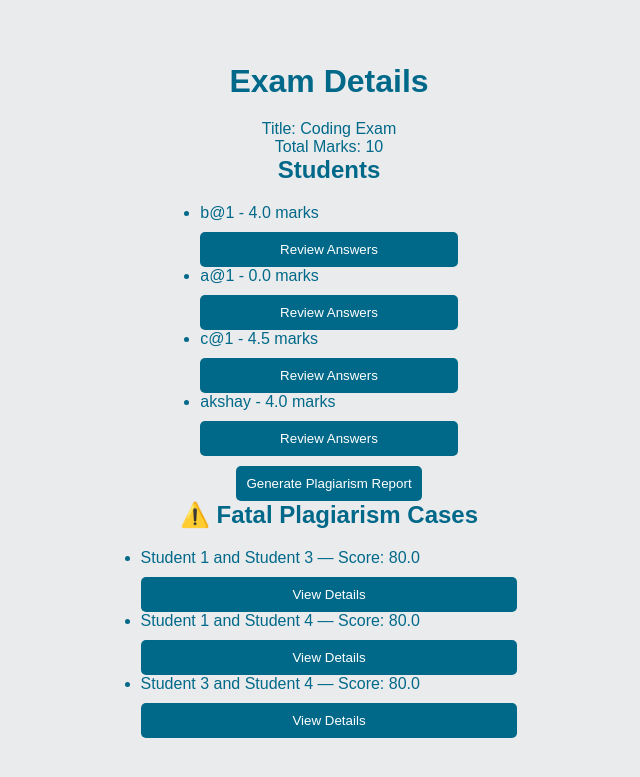
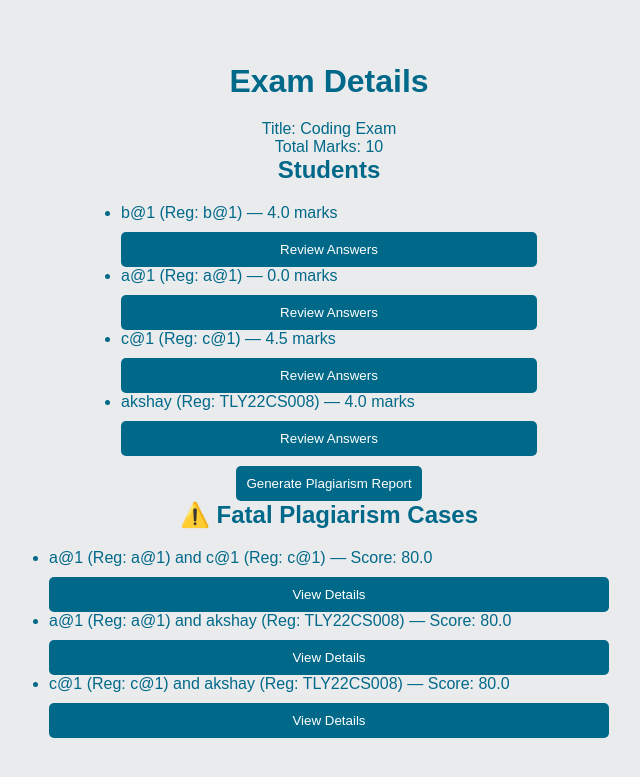
Before and after one commit to ArchBase/ExamPRO, a Flask app: page /exam_details/1 in a window 1280 px wide. Shown: the top 777 px of the page, without its empty margins (311-951 px from the left). Run offline with Flask 3, Linux system fonts and the light colour scheme; a user stored in the database is signed in; data comes from the database, SQL or seed files in the repository; both versions use the stored data as it was after the commit.

Commit message:
show reg no

```diff
--- a/app.py
+++ b/app.py
@@ -554,7 +554,7 @@ def exam_details(exam_id):
 
         # Fetch students who attended
         cursor.execute("""
-            SELECT Student.username, Attended.earned_total, Student.id
+            SELECT Student.username, Student.reg_no, Attended.earned_total, Student.id
             FROM Attended
             JOIN Student ON Attended.student_id = Student.id
             WHERE Attended.exam_id = ?
@@ -564,16 +564,37 @@ def exam_details(exam_id):
     # Fetch high plagiarism cases
     with sqlite3.connect('database.db') as conn:
         cursor = conn.cursor()
-        cursor.execute('''SELECT * FROM PlagiarismReport
-                          WHERE exam_id=? AND similarity_score >= 75''', (exam_id,))
+        cursor.execute('''
+            SELECT
+                PlagiarismReport.id,
+                PlagiarismReport.similarity_score,
+
+                s1.id, s1.username, s1.reg_no,
+                s2.id, s2.username, s2.reg_no
+
+            FROM PlagiarismReport
+            JOIN Student s1 ON PlagiarismReport.student1_id = s1.id
+            JOIN Student s2 ON PlagiarismReport.student2_id = s2.id
+            WHERE PlagiarismReport.exam_id = ? AND PlagiarismReport.similarity_score >= 75
+        ''', (exam_id,))
         rows = cursor.fetchall()
+
 
         fatal_cases = [{
             'id': row[0],
-            'student1_id': row[3],
-            'student2_id': row[4],
-            'similarity_score': row[5]
+            'similarity_score': row[1],
+            'student1': {
+                'id': row[2],
+                'username': row[3],
+                'reg_no': row[4],
+            },
+            'student2': {
+                'id': row[5],
+                'username': row[6],
+                'reg_no': row[7],
+            }
         } for row in rows]
+
 
     return render_template("exam_details.html", exam=exam, students=students, fatal_cases=fatal_cases)
 
@@ -661,29 +682,49 @@ def generate_plagiarism(exam_id):
 def view_plagiarism_detail(report_id):
     with sqlite3.connect('database.db') as conn:
         cursor = conn.cursor()
+
+        # Get plagiarism report row
         cursor.execute("SELECT * FROM PlagiarismReport WHERE id=?", (report_id,))
         row = cursor.fetchone()
+        exam_id, question_id, student1_id, student2_id = row[1], row[2], row[3], row[4]
 
-        # Also fetch the question
-        cursor.execute("SELECT question_text, answer_key FROM Question WHERE id=?", (row[2],))
+        # Get question and answer key
+        cursor.execute("SELECT question_text, answer_key FROM Question WHERE id=?", (question_id,))
         question_row = cursor.fetchone()
 
+        # Get student 1 details
+        cursor.execute("SELECT username, reg_no FROM Student WHERE id=?", (student1_id,))
+        s1 = cursor.fetchone()
+
+        # Get student 2 details
+        cursor.execute("SELECT username, reg_no FROM Student WHERE id=?", (student2_id,))
+        s2 = cursor.fetchone()
+
+        # Get both answers
+        cursor.execute("SELECT answer_text FROM Answer WHERE question_id=? AND student_id=?", (question_id, student1_id))
+        answer1 = cursor.fetchone()
+        cursor.execute("SELECT answer_text FROM Answer WHERE question_id=? AND student_id=?", (question_id, student2_id))
+        answer2 = cursor.fetchone()
+
         detail = {
-            'student1_id': row[3],
-            'student2_id': row[4],
+            'student1': {
+                'username': s1[0],
+                'reg_no': s1[1],
+                'answer': answer1[0] if answer1 else "No answer found"
+            },
+            'student2': {
+                'username': s2[0],
+                'reg_no': s2[1],
+                'answer': answer2[0] if answer2 else "No answer found"
+            },
             'similarity_score': row[5],
             'reasoning': row[6],
             'question': question_row[0],
             'answer_key': question_row[1]
         }
 
-        # Get both answers
-        cursor.execute("SELECT answer_text FROM Answer WHERE question_id=? AND student_id=?", (row[2], row[3]))
-        detail['answer1'] = cursor.fetchone()[0]
-        cursor.execute("SELECT answer_text FROM Answer WHERE question_id=? AND student_id=?", (row[2], row[4]))
-        detail['answer2'] = cursor.fetchone()[0]
+    return render_template("plagiarism_detail.html", detail=detail)
 
-    return render_template("plagiarism_detail.html", detail=detail)
 
 
 @app.route('/get_exam_status/<int:exam_id>')
--- a/templates/exam_details.html
+++ b/templates/exam_details.html
@@ -15,8 +15,8 @@
     <ul>
         {% for student in students %}
             <li>
-                {{ student[0] }} - {{ student[1] }} marks
-                <a href="{{ url_for('review_answers', exam_id=exam[0], student_id=student[2]) }}">
+                {{ student[0] }} (Reg: {{ student[1] }}) — {{ student[2] }} marks
+                <a href="{{ url_for('review_answers', exam_id=exam[0], student_id=student[3]) }}">
                     <button>Review Answers</button>
                 </a>
             </li>
@@ -33,9 +33,11 @@
     <ul>
     {% for case in fatal_cases %}
         <li>
-            Student {{ case['student1_id'] }} and Student {{ case['student2_id'] }} —
-            Score: {{ case['similarity_score'] }}
-            <a href="{{ url_for('view_plagiarism_detail', report_id=case['id']) }}">
+            {{ case.student1.username }} (Reg: {{ case.student1.reg_no }})
+            and
+            {{ case.student2.username }} (Reg: {{ case.student2.reg_no }}) —
+            Score: {{ case.similarity_score }}
+            <a href="{{ url_for('view_plagiarism_detail', report_id=case.id) }}">
                 <button>View Details</button>
             </a>
         </li>
--- a/templates/waiting_room.html
+++ b/templates/waiting_room.html
@@ -2,6 +2,9 @@
 <html>
 <head>
     <title>Waiting Room</title>
+    <link rel="stylesheet" href="style.css">
+    <link rel="stylesheet" href="{{ url_for('static', filename='style.css') }}">
+    <meta name="viewport" content="width=device-width, initial-scale=1.0">
     <meta http-equiv="refresh" content="600"> <!-- Prevents indefinite open tabs -->
     <script>
         function checkExamStatus() {
```
Also changed, not shown: templates/plagiarism_detail.html (+6 -4 lines), database.db.
